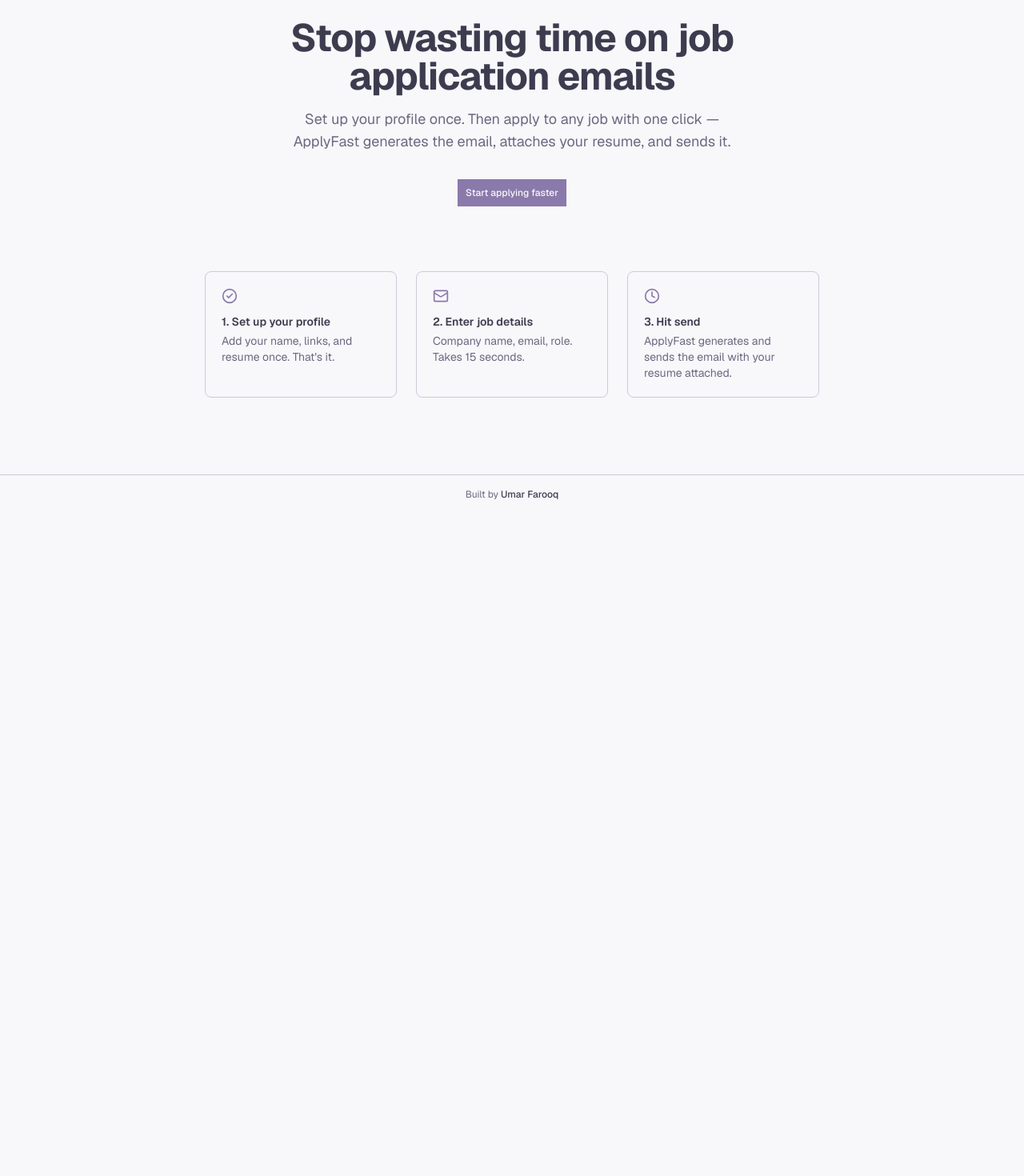
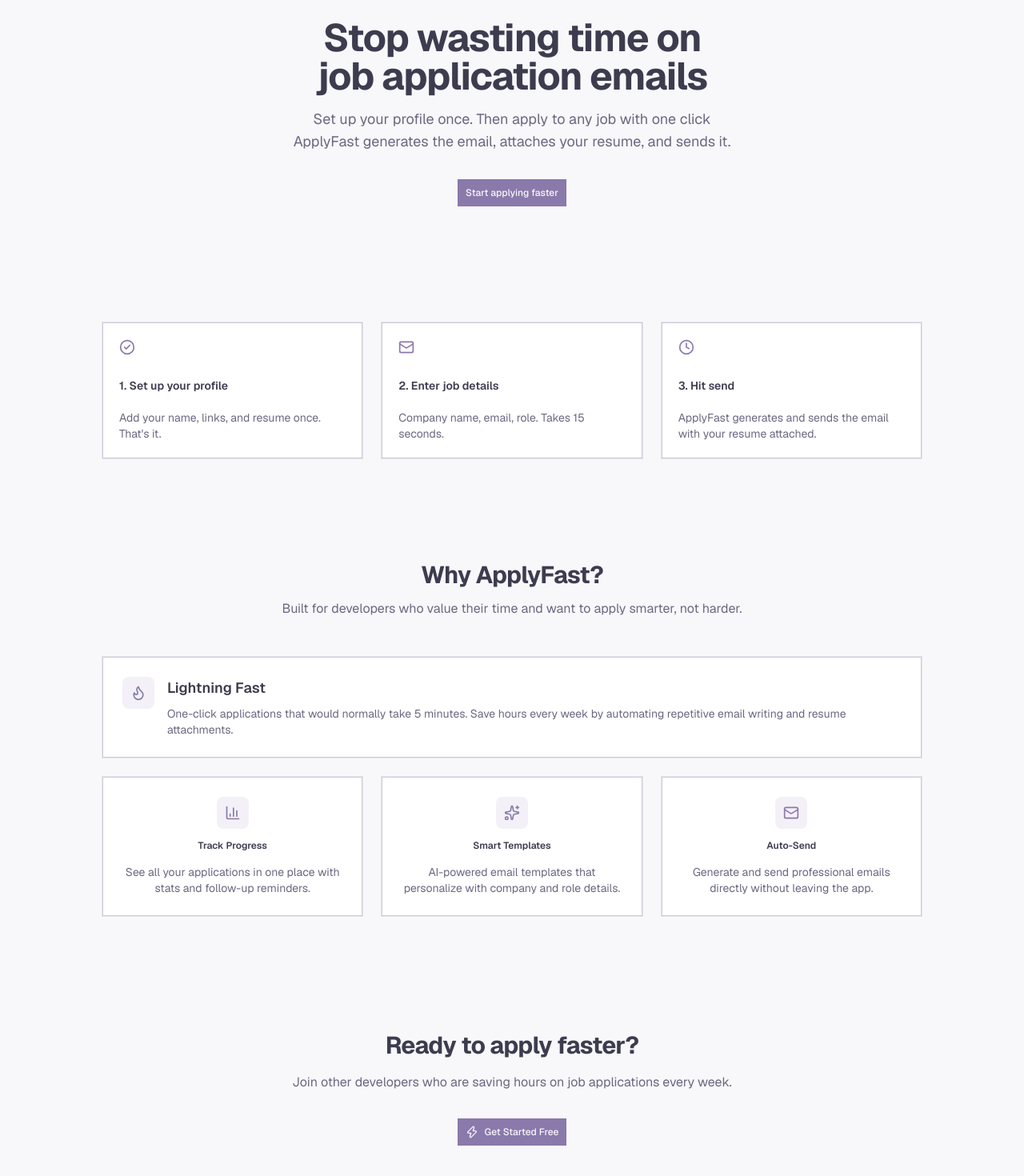
Before and after one commit to Farooq7234/applyfast, a Next.js app: page /welcome in a window 1280 px wide. Shown: the part 180-1650 px from the top of the page at 80% size. Before the commit the page ends 822 px from the top, so only its background shows below. Built offline with nearby package versions, Linux system fonts and the light colour scheme.

Commit message:
landing page update - final

```diff
--- a/src/app/(public)/welcome/page.tsx
+++ b/src/app/(public)/welcome/page.tsx
@@ -1,13 +1,16 @@
+'use client'
+
 import Link from "next/link";
 import { Button } from "@/components/ui/button";
-import { Zap, Clock, Mail, CheckCircle2 } from "lucide-react";
+import { Card } from "@/components/ui/card";
+import { Zap, Clock, Mail, CheckCircle2, Flame, Sparkles, BarChart3, Code, User } from "lucide-react";
 
 export default function LandingPage() {
   return (
     <div className="flex min-h-screen flex-col bg-background">
       {/* Nav */}
-      <header className="border-b border-border">
-        <div className="mx-auto flex h-14 max-w-5xl items-center justify-between px-6">
+      <header className="border-b border-border sticky top-0 z-50 bg-background/80 backdrop-blur-sm">
+        <div className="mx-auto flex h-14 max-w-6xl items-center justify-between px-6">
           <div className="flex items-center gap-2">
             <div className="flex h-7 w-7 items-center justify-center rounded-md bg-primary">
               <Zap className="h-4 w-4 text-primary-foreground" />
@@ -23,25 +26,29 @@ export default function LandingPage() {
       </header>
 
       {/* Hero */}
-      <main className="flex flex-1 flex-col items-center justify-center px-6 py-24 text-center">
+      <main className="flex flex-1 flex-col">
+        <section className="flex flex-col items-center justify-center px-6 py-24 text-center">
           <div className="inline-flex items-center gap-2 rounded-full border border-border bg-secondary px-3 py-1 text-xs text-muted-foreground mb-6">
             <Zap className="h-3 w-3" />
             Apply in under 15 seconds
           </div>
-        <h1 className="max-w-2xl text-4xl font-bold tracking-tight sm:text-5xl">
+          <h1 className="max-w-2xl text-4xl font-bold tracking-tight sm:text-5xl text-balance">
             Stop wasting time on job application emails
           </h1>
           <p className="mt-4 max-w-xl text-lg text-muted-foreground">
-          Set up your profile once. Then apply to any job with one click — ApplyFast generates the email, attaches your resume, and sends it.
+            Set up your profile once. Then apply to any job with one click  ApplyFast generates the email, attaches your resume, and sends it.
           </p>
           <div className="mt-8 flex gap-3">
             <Link href="/sign-in">
               <Button size="lg">Start applying faster</Button>
             </Link>
           </div>
+        </section>
 
-        {/* Steps */}
-        <div className="mt-20 grid max-w-3xl grid-cols-1 gap-6 sm:grid-cols-3 text-left">
+        {/* Steps Section */}
+        <section className="flex flex-col items-center px-6 py-12">
+          <div className="w-full max-w-5xl">
+            <div className="grid max-w-5xl mx-auto grid-cols-1 gap-6 sm:grid-cols-3">
               {[
                 {
                   icon: CheckCircle2,
@@ -61,25 +68,115 @@ export default function LandingPage() {
               ].map((step) => {
                 const Icon = step.icon;
                 return (
-              <div key={step.title} className="rounded-lg border border-border p-5">
+                  <Card key={step.title} className="p-5 border border-border hover:border-primary/50 transition-colors">
                     <Icon className="mb-3 h-5 w-5 text-primary" />
                     <h3 className="mb-1 text-sm font-semibold">{step.title}</h3>
                     <p className="text-sm text-muted-foreground">{step.desc}</p>
-              </div>
+                  </Card>
                 );
               })}
             </div>
+          </div>
+        </section>
+
+        {/* Features Bento Grid Section */}
+        <section className="flex flex-col items-center px-6 py-20">
+          <div className="w-full max-w-5xl">
+            <div className="text-center mb-12">
+              <h2 className="text-3xl font-bold tracking-tight mb-3 text-balance">Why ApplyFast?</h2>
+              <p className="text-muted-foreground max-w-2xl mx-auto">
+                Built for developers who value their time and want to apply smarter, not harder.
+              </p>
+            </div>
+
+            {/* Bento Grid */}
+            <div className="grid grid-cols-1 md:grid-cols-3 gap-6">
+              {/* Large Card - Full Width */}
+              <Card className="md:col-span-3 p-6 border border-border hover:border-primary/50 transition-colors">
+                <div className="flex items-start gap-4">
+                  <div className="flex h-10 w-10 items-center justify-center rounded-lg bg-primary/10">
+                    <Flame className="h-5 w-5 text-primary" />
+                  </div>
+                  <div className="flex-1">
+                    <h3 className="text-lg font-semibold mb-2">Lightning Fast</h3>
+                    <p className="text-sm text-muted-foreground">
+                      One-click applications that would normally take 5 minutes. Save hours every week by automating repetitive email writing and resume attachments.
+                    </p>
+                  </div>
+                </div>
+              </Card>
+
+              {/* Small Card */}
+              <Card className="p-6 border border-border hover:border-primary/50 transition-colors">
+                <div className="flex flex-col items-center text-center gap-3">
+                  <div className="flex h-10 w-10 items-center justify-center rounded-lg bg-primary/10">
+                    <BarChart3 className="h-5 w-5 text-primary" />
+                  </div>
+                  <h3 className="font-semibold">Track Progress</h3>
+                  <p className="text-sm text-muted-foreground">
+                    See all your applications in one place with stats and follow-up reminders.
+                  </p>
+                </div>
+              </Card>
+
+              {/* Small Card */}
+              <Card className="p-6 border border-border hover:border-primary/50 transition-colors">
+                <div className="flex flex-col items-center text-center gap-3">
+                  <div className="flex h-10 w-10 items-center justify-center rounded-lg bg-primary/10">
+                    <Sparkles className="h-5 w-5 text-primary" />
+                  </div>
+                  <h3 className="font-semibold">Smart Templates</h3>
+                  <p className="text-sm text-muted-foreground">
+                    AI-powered email templates that personalize with company and role details.
+                  </p>
+                </div>
+              </Card>
+
+              {/* Small Card */}
+              <Card className="p-6 border border-border hover:border-primary/50 transition-colors">
+                <div className="flex flex-col items-center text-center gap-3">
+                  <div className="flex h-10 w-10 items-center justify-center rounded-lg bg-primary/10">
+                    <Mail className="h-5 w-5 text-primary" />
+                  </div>
+                  <h3 className="font-semibold">Auto-Send</h3>
+                  <p className="text-sm text-muted-foreground">
+                    Generate and send professional emails directly without leaving the app.
+                  </p>
+                </div>
+              </Card>
+
+
+            </div>
+          </div>
+        </section>
+
+        {/* CTA Section */}
+        <section className="flex flex-col items-center px-6 py-16">
+          <div className="w-full max-w-3xl text-center">
+            <h2 className="text-3xl font-bold tracking-tight mb-4 text-balance">Ready to apply faster?</h2>
+            <p className="text-muted-foreground mb-8">
+              Join other developers who are saving hours on job applications every week.
+            </p>
+            <Link href="/sign-in">
+              <Button size="lg" className="gap-2">
+                <Zap className="h-4 w-4" />
+                Get Started Free
+              </Button>
+            </Link>
+          </div>
+        </section>
       </main>
+
       {/* Footer */}
-      <footer className="border-t border-border">
-        <div className="mx-auto flex h-12 max-w-5xl items-center justify-center px-6">
-          <p className="text-xs text-muted-foreground">
+      <footer className="border-t border-border mt-12">
+        <div className="mx-auto flex h-16 max-w-6xl items-center justify-center px-6">
+          <p className="text-xs text-muted-foreground under">
             Built by{" "}
             <a
               href="https://farooqx.in"
               target="_blank"
               rel="noopener noreferrer"
-              className="font-medium text-foreground hover:underline"
+              className="font-medium text-foreground underline"
             >
               Umar Farooq
             </a>
```
Lines whose indentation alone changed are shown as unchanged.
